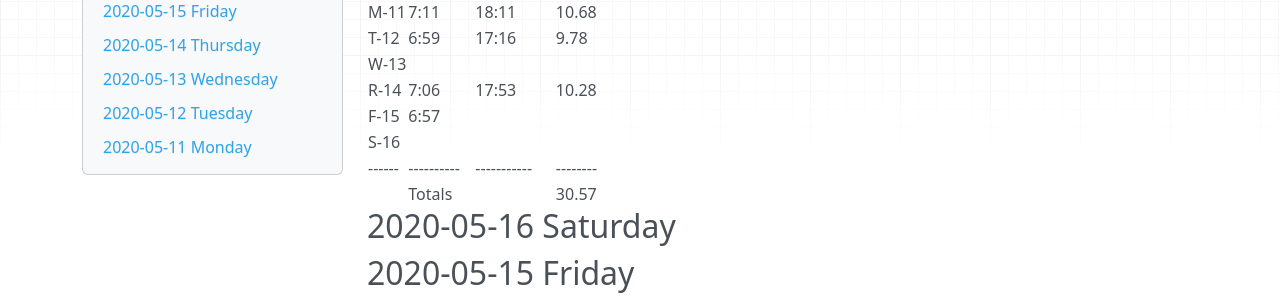
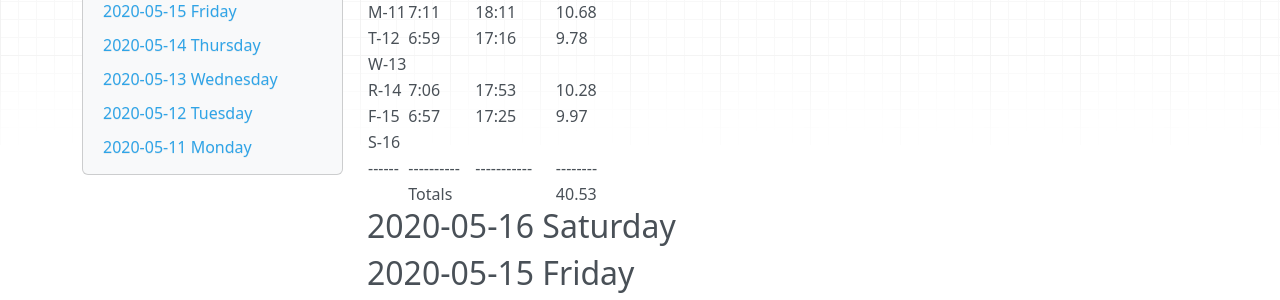
Before and after one commit to linux478/notebook, an MkDocs documentation site: the page built from docs/journal.md, in a window 1280 px wide and 942 px high. Shown: the part 161-461 px from the top of the window. Built offline with MkDocs 1.6.1, drawn with Linux system fonts in a browser that asks for light colours; nearby versions of some CDN libraries.

Commit message:
UPDATE TIMESHEET

```diff
--- a/docs/journal.md
+++ b/docs/journal.md
@@ -9,10 +9,10 @@ title: Journal
 | T-12 |  6:59    |   17:16   |   9.78 |
 | W-13 |          |           |        |
 | R-14 |  7:06    |   17:53   |  10.28 |
-| F-15 |  6:57    |           |        |
+| F-15 |  6:57    |   17:25   |   9.97 |
 | S-16 |          |           |        |
 |------|----------|-----------|--------|
-|      | Totals   |           |  30.57 |
+|      | Totals   |           |  40.53 |
 
 ## 2020-05-16 Saturday
 ## 2020-05-15 Friday
```
